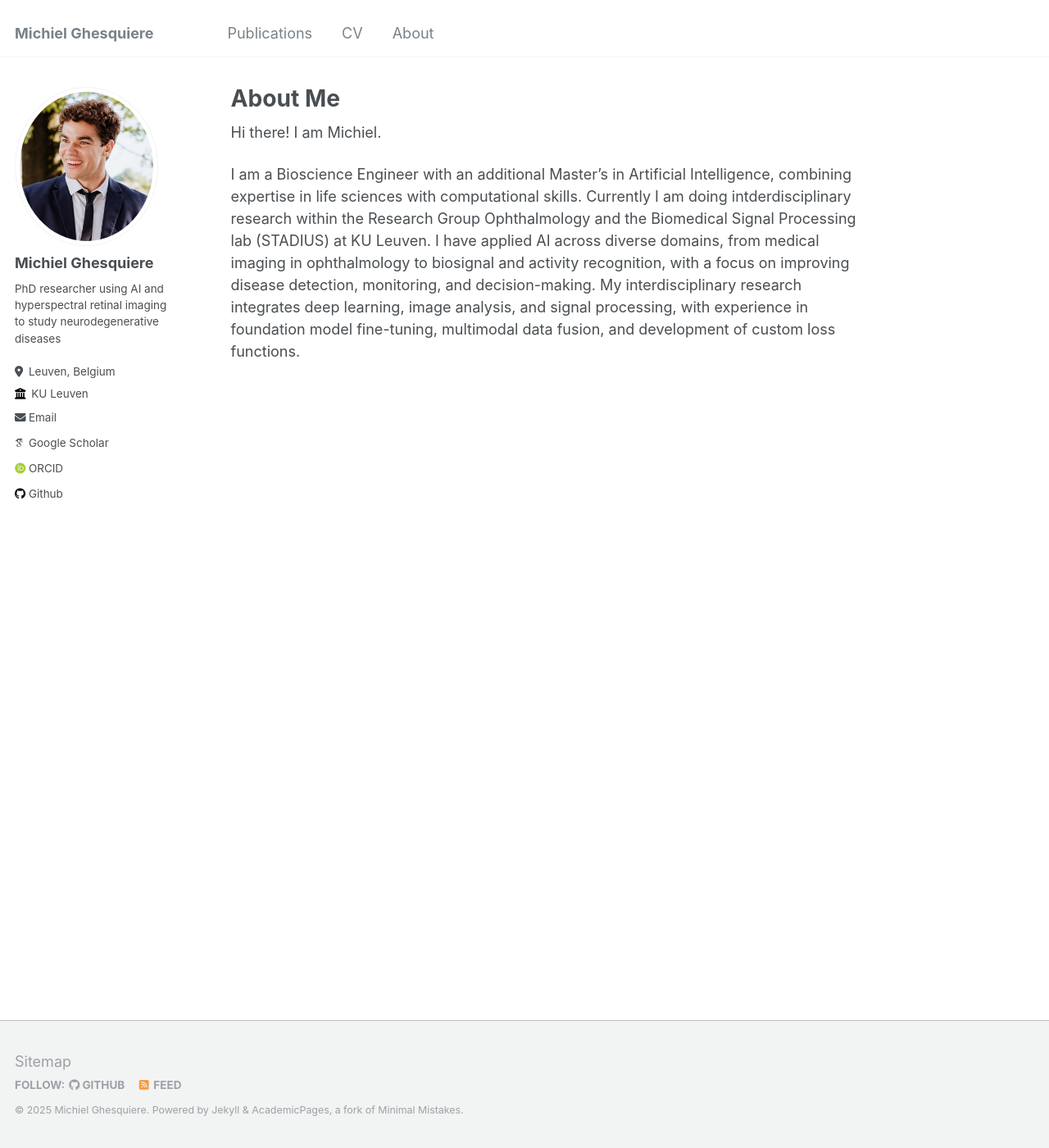
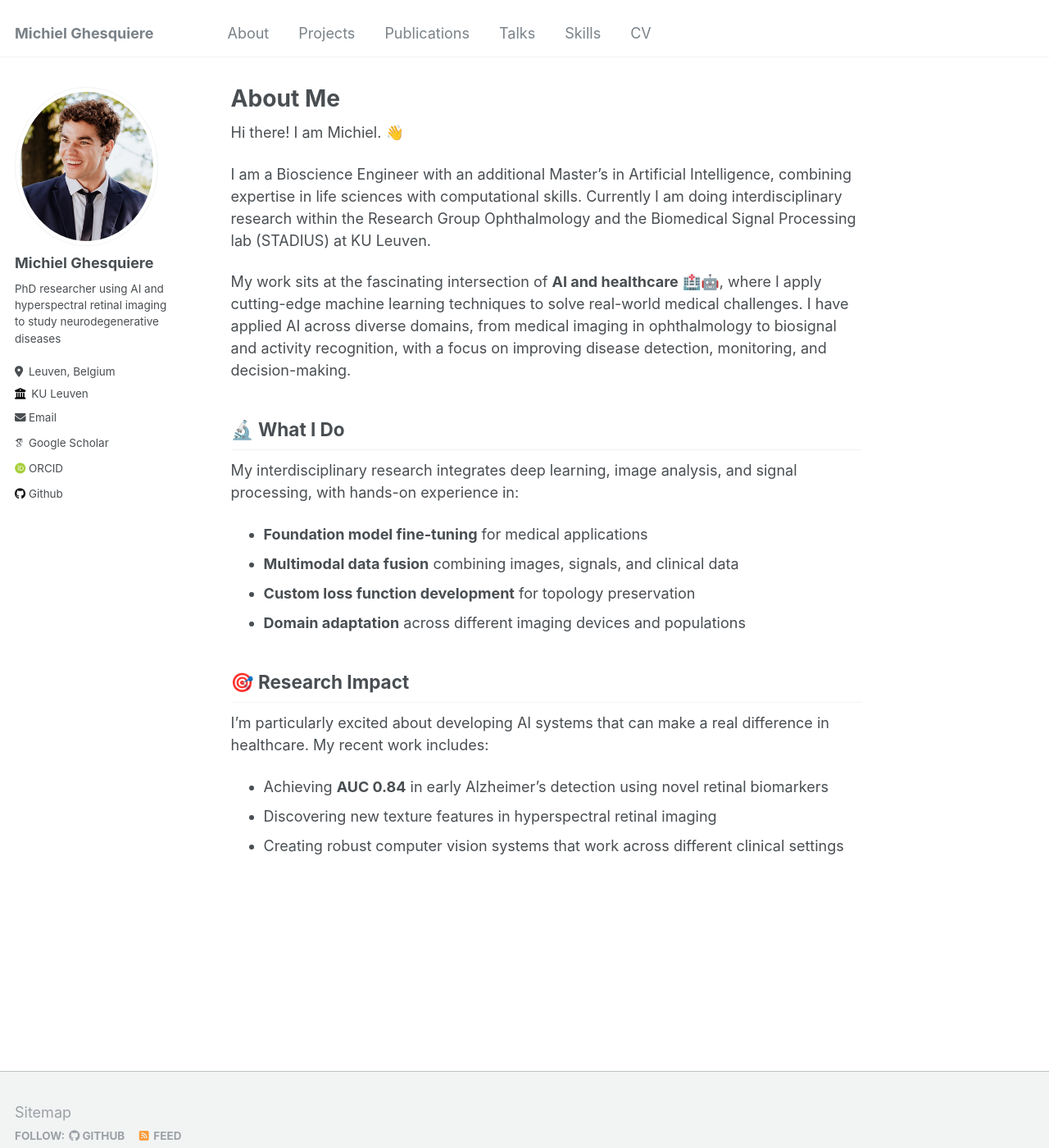
Before and after one commit to MichielGhesquiere/MichielGhesquiere.github.io, a Jekyll site: the page built from _pages/about.md, in a window 1280 px wide and 1400 px high. Shown: the whole window at 82% size. Built offline with Jekyll 4.4.1, drawn with Linux system fonts in a browser that asks for light colours; some web fonts are replaced.

Commit message:
added project page

```diff
--- a/_data/navigation.yml
+++ b/_data/navigation.yml
@@ -1,10 +1,19 @@
 # main links links
 main:
+  - title: "About"
+    url: /
+
+  - title: "Projects"
+    url: /projects/
+
   - title: "Publications"
     url: /publications/
 
+  - title: "Talks"
+    url: /talks/
+
+  - title: "Skills"
+    url: /skills/
+
   - title: "CV"
     url: /cv/
-
-  - title: "About"
-    url: /
--- a/_pages/about.md
+++ b/_pages/about.md
@@ -7,6 +7,23 @@ redirect_from:
   - /about.html
 ---
 
-Hi there! I am Michiel.
+Hi there! I am Michiel. 👋
 
-I am a Bioscience Engineer with an additional Master's in Artificial Intelligence, combining expertise in life sciences with computational skills. Currently I am doing intderdisciplinary research within the Research Group Ophthalmology and the Biomedical Signal Processing lab (STADIUS) at KU Leuven. I have applied AI across diverse domains, from medical imaging in ophthalmology to biosignal and activity recognition, with a focus on improving disease detection, monitoring, and decision-making. My interdisciplinary research integrates deep learning, image analysis, and signal processing, with experience in foundation model fine-tuning, multimodal data fusion, and development of custom loss functions.
+I am a Bioscience Engineer with an additional Master's in Artificial Intelligence, combining expertise in life sciences with computational skills. Currently I am doing interdisciplinary research within the Research Group Ophthalmology and the Biomedical Signal Processing lab (STADIUS) at KU Leuven.
+
+My work sits at the fascinating intersection of **AI and healthcare** 🏥🤖, where I apply cutting-edge machine learning techniques to solve real-world medical challenges. I have applied AI across diverse domains, from medical imaging in ophthalmology to biosignal and activity recognition, with a focus on improving disease detection, monitoring, and decision-making.
+
+## 🔬 What I Do
+
+My interdisciplinary research integrates deep learning, image analysis, and signal processing, with hands-on experience in:
+- **Foundation model fine-tuning** for medical applications
+- **Multimodal data fusion** combining images, signals, and clinical data
+- **Custom loss function development** for topology preservation
+- **Domain adaptation** across different imaging devices and populations
+
+## 🎯 Research Impact
+
+I'm particularly excited about developing AI systems that can make a real difference in healthcare. My recent work includes:
+- Achieving **AUC 0.84** in early Alzheimer's detection using novel retinal biomarkers
+- Discovering new texture features in hyperspectral retinal imaging
+- Creating robust computer vision systems that work across different clinical settings
```
Also changed, not shown: _pages/projects.md (added, +67 -0 lines), images/multimodal_seizures.png (added), images/overview-algorithm-movement-detection.png (added), images/schematic-SD-wearables.png (added).
